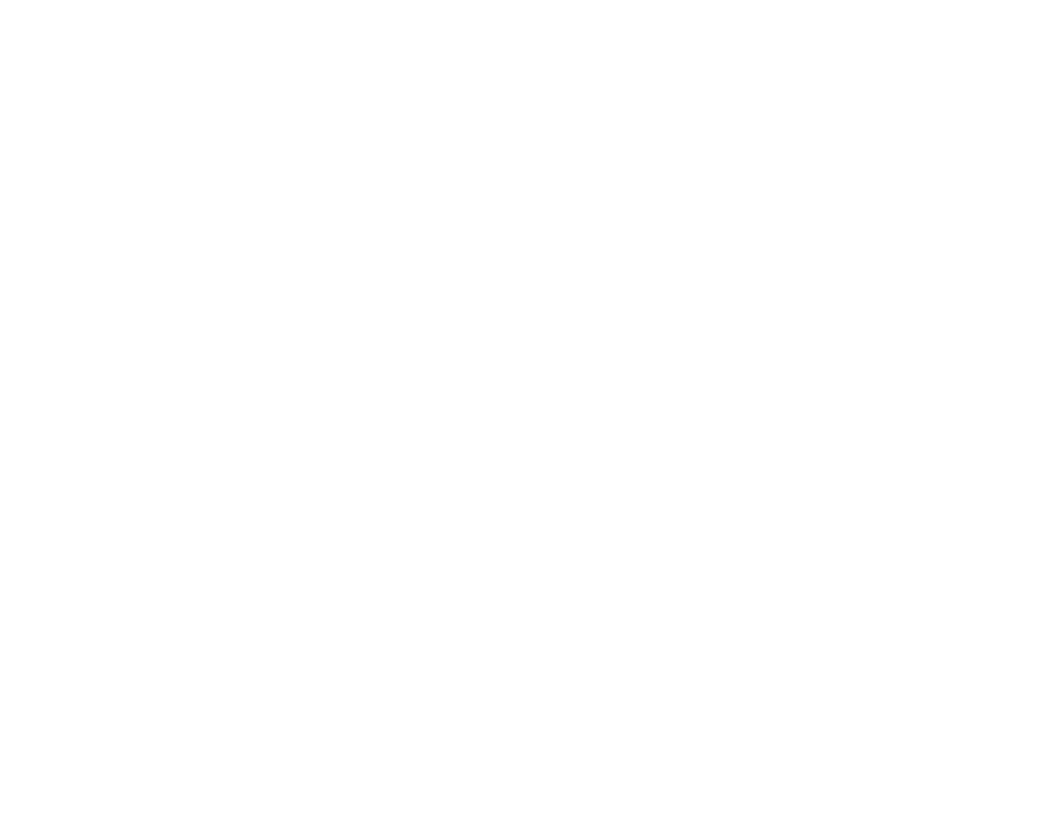
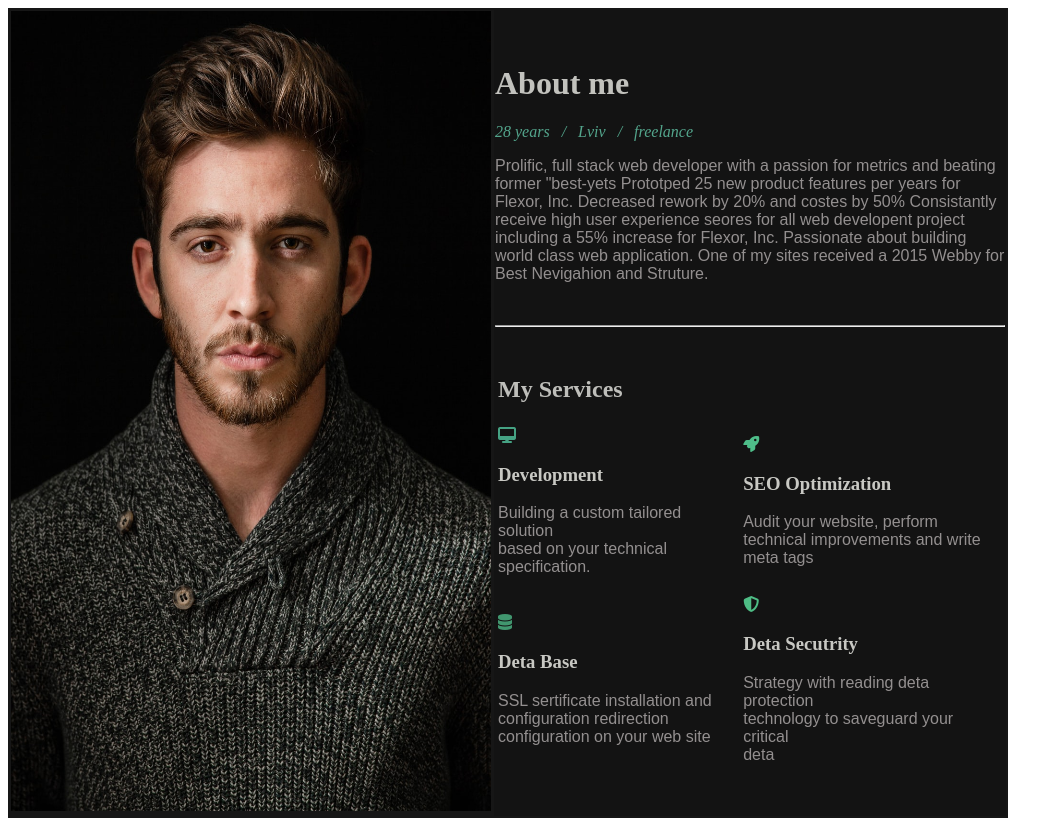
Before and after one commit to saifibutt/Github-Assignment, a plain HTML site: page index.html in a window 1280 px wide. Shown: the whole page, without its empty margins (0-1063 px from the left). Before the commit the page ends 800 px from the top, so only its background shows below. Drawn offline with Linux system fonts and the light colour scheme.

Commit message:
Added Assignment
Add Class Assignment

```diff
--- a/index.html
+++ b/index.html
@@ -1,9 +1,97 @@
 <!DOCTYPE html>
 <html lang="en">
 <head>
-    <title>Document</title>
+    <title>docoment</title>
+    <link rel="stylesheet" href="./style.css">
+     <!-- Icons link font Awesome -->
+    <script src="https://kit.fontawesome.com/f059179eea.js" crossorigin="anonymous"></script>
 </head>
 <body>
+    <table border="0" id="tablecolour" width="810" height="800" >
+
+        <tr >
+            <td>
+                <img src="./face image.jpg"  alt="face image" title="This is face Image"
+                width="480" height="800" >
+                <td class="td1">
+                 <h1>About me</h1>
+                <em>
+                <p id="p2"> 28 years &nbsp; / &nbsp; Lviv &nbsp; / &nbsp; freelance </p>
+              </em>
+                <p class="p1">
+                  Prolific, full stack web developer with a passion for metrics and beating former
+                "best-yets Prototped 25 new product features per years for Flexor,
+                Inc. Decreased rework by 20% and costes by 50% Consistantly receive high
+                user experience seores for all web developent project including a 55% increase for Flexor, Inc. Passionate about building world class web application. One of
+                my sites received a 2015 Webby for Best Nevigahion and Struture.
+                </p>
+                <br />
+                <hr />
+                <br />
+                  <table border="0" width="510" >
+
+                      <tr>
+                          <td><h2>My Services</h2></td>
+                      </tr>
+
+
+                      <tr>
+                          <td>
+                            <i class="fas fa-desktop"></i>
+                              <h3>Development </h3>
+                              <p class="p1">Building a custom tailored solution
+                                  <br />
+                                  based on your technical
+                                  <br />
+                                  specification.</p>
+                          </td>
+
+                          <td>
+                            <i class="fas fa-rocket"></i>
+                              <h3>SEO Optimization</h3>
+                              <p class="p1">Audit your website, perform
+                              <br />
+                              technical improvements and write
+                              <br />
+                              meta tags
+                              </p>
+                          </td>
+                      </tr>
+
+
+                      <tr>
+                          <td>
+                            <i class="fas fa-database"></i>
+                              <h3>Deta Base</h3>
+                              <p class="p1">SSL sertificate installation and
+                              <br />
+                              configuration redirection
+                              <br />
+                              configuration on your web site
+                              </p>
+                          </td>
+
+                          <td>
+                            <i class="fas fa-shield-alt"></i>
+                              <h3>Deta Secutrity</h3>
+                              <p class="p1">Strategy with reading deta protection
+                              <br />
+                              technology to saveguard your critical
+                              <br />
+                              deta
+                              </p>
+                        </td>
+                      </tr>
+                  </table>
+
+
+
+
+
+
+
+
+
 
 </body>
 </html>
--- /dev/null
+++ b/style.css
@@ -0,0 +1,42 @@
+.td1 {
+    background-color: rgba(19, 19, 19, 0.87);
+    color: rgb(255, 255, 255);
+}
+
+.p1 {
+    font-family: Arial, Helvetica, sans-serif;
+    font-size: medium;
+    color: rgba(180, 175, 175, 0.801);
+}
+
+#p2 {
+    color: rgba(104, 211, 179, 0.76);
+}
+
+#tablecolour {
+    background-color: rgb(22, 22, 22);
+}
+
+.fa-desktop {
+    color: rgba(78, 189, 152, 0.842);
+}
+.fa-database {
+    color: rgba(78, 189, 137, 0.781);
+}
+.fa-shield-alt {
+    color: rgb(78, 189, 133);
+}
+.fa-rocket {
+    color: rgb(78, 189, 137);
+}h1{
+    color: rgba(241, 241, 235, 0.788);
+}
+h2{
+    color: rgba(241, 241, 235, 0.774);
+}
+h3{
+    color: rgba(241, 241, 235, 0.815);
+}
+h4{
+    color: rgba(241, 241, 235, 0.774);
+}
```
Also changed, not shown: face image.jpg (added), 2 other files.
